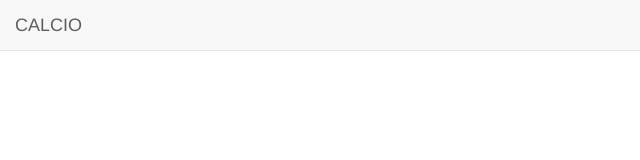
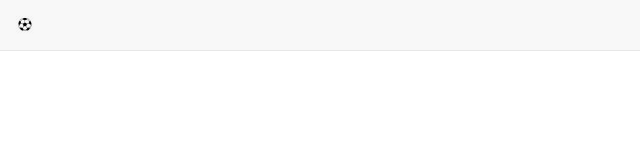
Before and after one commit to paolocalvaresi/calcio, a plain HTML site: page index.html in a window 1280 px wide. Shown: the full height of the page, 0-640 px from the left. Drawn offline with nearby package versions, Linux system fonts and the light colour scheme.

Commit message:
immagine collegamento home

```diff
--- a/index.html
+++ b/index.html
@@ -8,7 +8,7 @@
     <title>Document</title>
 </head>
 <body>
-     <nav class="navbar navbar-default  navbar-fixed-top" >
+     <nav class="navbar navbar-default   navbar-fixed-top" >
 
                                         <!-- Brand and toggle get grouped for better mobile display -->
                                         <div class="navbar-header">
@@ -18,11 +18,11 @@
                                             <span class="icon-bar"></span>
                                             <span class="icon-bar"></span>
 
-                                        <a class="navbar-brand" href="index.html">CALCIO</a>
+                                        <a class="navbar-brand" href="index.html"><img src="images\palla.png" width="15%"></a>
                                         </div>
 
                                         <!-- Collect the nav links, forms, and other content for toggling -->
-                                        <div class="collapse navbar-collapse" id="bs-example-navbar-collapse-1"  >
+                                        <div class="collapse navbar-collapse " id="bs-example-navbar-collapse-1"  >
                                         <ul class="nav navbar-nav navbar-right">
                                             <li class="active"><a href="storia.html">STORIA <span class="sr-only">(current)</span></a></li>
                                             <li><a href=""></a></li>
```
